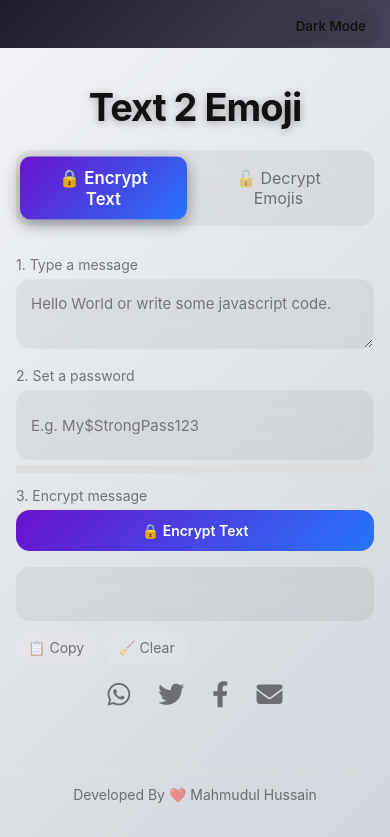
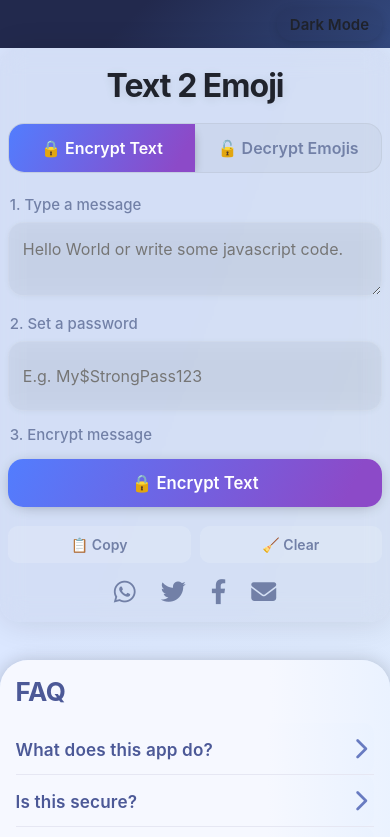
Before and after one commit to MahmudulHussain/text2emoji, a plain HTML site: page index.html in a window 390 px wide. Both pictures are taken after a click on the button "Light Mode". Shown: the top 837 px of the page. Drawn offline with Linux system fonts and the light colour scheme.

Commit message:
Update index.html

```diff
--- a/index.html
+++ b/index.html
@@ -6,144 +6,219 @@
 <title>Text 2 Emoji — Encrypt / Decrypt</title>
 <style>
 :root {
-  --bg-gradient: linear-gradient(135deg, #1f1c2c, #928dab);
-  --panel-bg: rgba(255, 255, 255, 0.05);
+  --bg-gradient: linear-gradient(135deg, #22294d 12%, #456bb3 60%, #acb1d6 100%);
+  --panel-bg: rgba(255,255,255,0.04);
   --panel-blur: blur(12px);
-  --text-color: #ffffff;
-  --muted-color: rgba(255,255,255,0.7);
-  --accent-gradient: linear-gradient(135deg, #6a11cb, #2575fc);
-  --error-bg: rgba(255, 80, 80, 0.15);
-  --error-text: #ff8080;
-  --border-radius: 14px;
-  --transition: 0.3s ease;
+  --text-color: #fafbfc;
+  --muted-color: #a9b2c6;
+  --accent-gradient: linear-gradient(135deg, #5f89ff, #ab3bee 80%);
+  --error-bg: rgba(255,35,93,0.16);
+  --error-text: #ff5d84;
+  --border-radius: 15px;
+  --faq-q-bg: linear-gradient(88deg,#eaefff 76%,#d4daff 100%);
+  --faq-q-hover: linear-gradient(88deg,#dae7ff 80%,#c6d1ff 100%);
+  --faq-active-bg: #f7f7fd;
+  --faq-icon: #8c96b4;
+  --faq-icon-active: #6748b8;
+  --faq-a-color: #3e4677;
+  --transition: 280ms cubic-bezier(.42, 0, .25, 1);
 }
 
 body.light {
-  --bg-gradient: linear-gradient(135deg, #f0f2f5, #d0d4db);
-  --panel-bg: rgba(0, 0, 0, 0.05);
-  --text-color: #111111;
-  --muted-color: rgba(0,0,0,0.5);
+  --bg-gradient: linear-gradient(110deg,#dbe7ff 32%, #deeafc 100%);
+  --panel-bg: rgba(0,0,0,0.035);
+  --text-color: #20232c;
+  --muted-color: #7280a7;
+  --accent-gradient: linear-gradient(117deg, #527dfe, #8c4ac8 90%);
   --error-text: #d63031;
+  --faq-icon: #687bc1;
+  --faq-icon-active: #864dd5;
+  --faq-q-bg: linear-gradient(88deg,#f6f8ff 70%,#eaf2ff 100%);
+  --faq-q-hover: linear-gradient(88deg,#eaf2ff 88%,#deeafc 100%);
+  --faq-a-color: #334173;
 }
 
+html,body{height:100%;margin:0;background:var(--bg-gradient);color:var(--text-color);transition:background 0.5s,color 0.5s;}
 *{box-sizing:border-box;font-family:'Inter',system-ui,sans-serif;}
-html,body{height:100%;margin:0;background:var(--bg-gradient);color:var(--text-color);transition:background 0.5s ease,color 0.5s ease;}
-.wrap{max-width:880px;margin:48px auto;padding:32px;text-align:center;}
-h1{font-size:52px;font-weight:700;letter-spacing:-1px;margin:20px 0;text-shadow:0 2px 8px rgba(0,0,0,0.3);}
+.wrap{max-width:420px;margin:48px auto 0 auto;padding:32px 2vw 24px 2vw;
+  background:var(--panel-bg);backdrop-filter:var(--panel-blur);border-radius:38px;box-shadow:0 2px 32px rgba(0,0,0,0.11);text-align:center;}
+h1{font-size:44px;font-weight:700;letter-spacing:-1px;margin:6px 0 18px;text-shadow:0 2px 12px rgba(0,0,0,0.12);}
+@media(max-width:600px){h1{font-size:32px;}.wrap{padding:12px 2vw 14px;border-radius:19px;}}
 
-/* Mode buttons */
-.controls .seg{background:var(--panel-bg);backdrop-filter:var(--panel-blur);
-border-radius:var(--border-radius);padding:8px;display:inline-flex;gap:8px;margin-bottom:16px;}
-.seg button{background:transparent;border:0;color:var(--muted-color);padding:10px 20px;border-radius:10px;cursor:pointer;transition:var(--transition);font-size:16px;}
-.seg button.active{background:var(--accent-gradient);color:white;box-shadow:0 4px 14px rgba(0,0,0,0.4);font-weight:600;transform:scale(1.05);}
+.controls .seg{display:flex;gap:0;background:var(--panel-bg);border-radius:16px;overflow:hidden;margin-bottom:22px;border:1px solid rgba(140,140,140,0.13);}
+.seg button{
+  flex:1 0 0%;background:transparent;border:0;color:var(--muted-color);
+  padding:14px 0;font-size:16px;font-weight:600;transition:all var(--transition);
+  border-radius:0;cursor:pointer;outline:none;z-index:1;position:relative;
+}
+.seg button.active{
+  background:var(--accent-gradient);color:white;box-shadow:0 5px 12px -4px #0007;
+}
 
-/* Inputs */
-label{display:block;color:var(--muted-color);margin:14px 0 6px;font-size:14px;text-align:left;}
-textarea,input[type=text],input[type=password]{width:100%;background:var(--panel-bg);backdrop-filter:var(--panel-blur);border:1px solid rgba(255,255,255,0.1);
-padding:14px;border-radius:var(--border-radius);color:var(--text-color);resize:vertical;min-height:70px;transition:var(--transition),border-color 0.3s ease;font-size:15px;}
-textarea:focus,input:focus{outline:none;border-color:#6a11cb;box-shadow:0 0 12px rgba(106,17,203,0.6);}
-input.error,textarea.error{border-color:#ff4d4d !important;box-shadow:0 0 12px rgba(255,77,77,0.7) !important;}
-
-/* Buttons */
-.btn{display:inline-flex;align-items:center;justify-content:center;gap:10px;background:var(--accent-gradient);border:0;padding:12px 14px;
-border-radius:var(--border-radius);color:white;cursor:pointer;width:100%;font-weight:600;transition:var(--transition);font-size:16px;}
-.btn:hover{transform:scale(1.03);box-shadow:0 4px 16px rgba(0,0,0,0.4);}
-
-/* Result */
-.result{margin-top:16px;background:var(--panel-bg);backdrop-filter:var(--panel-blur);padding:14px;border-radius:var(--border-radius);
-word-break:break-word;min-height:54px;font-size:15px;white-space:pre-wrap;}
-
-/* Copy/Clear */
-.copyBtn{padding:8px 12px;border-radius:10px;background:rgba(255,255,255,0.08);border:0;color:var(--muted-color);
-cursor:pointer;transition:var(--transition);font-size:14px;user-select:none;}
-.copyBtn:hover{color:white;background:rgba(255,255,255,0.15);}
-
-/* Error box */
-.error{margin-top:8px;padding:8px 12px;background:var(--error-bg);color:var(--error-text);
-border-radius:8px;font-weight:600;font-size:14px;user-select:none;}
-
-/* Password strength */
-.password-strength{margin-top:5px;height:8px;background:#ddd;border-radius:8px;overflow:hidden;}
-.password-strength-bar{height:100%;width:0%;transition:width 0.3s ease,background-color 0.3s ease;}
-.strength-text{text-align:left;font-size:12px;margin-top:3px;color:var(--muted-color);}
-
-/* Share buttons */
-.share-section{margin-top:14px;display:flex;justify-content:center;gap:16px;}
-.share-section button{background:transparent;border:none;cursor:pointer;font-size:26px;color:var(--muted-color);transition:color 0.3s ease;}
-.share-section button:hover{color:#6a11cb;}
-
-/* Footer */
-footer{margin-top:24px;color:var(--muted-color);font-size:14px;text-align:center;padding:10px 0;border-top:1px solid rgba(255,255,255,0.1);}
-
-/* Rotate */
+label{display:block;font-weight:500;color:var(--muted-color);margin:14px 0 8px 2px;font-size:15px;text-align:left;}
+textarea,input[type=password]{width:100%;background:var(--panel-bg);backdrop-filter:var(--panel-blur);border:1px solid rgba(255,255,255,0.11);
+  padding:16px 14px;border-radius:var(--border-radius);color:var(--text-color);resize:vertical;min-height:70px;
+  font-size:1rem;box-shadow:0 1px 7px rgba(0,0,0,0.05);transition:var(--transition),border-color 0.2s;
+}
+textarea:focus,input:focus{outline:none;border-color:#5f89ff;box-shadow:0 0 12px #3c6cfa25;}
+input.error,textarea.error{border-color:#ff4d4d !important;box-shadow:0 0 9px #ffcccc7b !important;background:rgba(255,70,70,0.03);}
+.btn{display:flex;align-items:center;justify-content:center;gap:10px;
+  background:var(--accent-gradient);border:0;padding:14px 0;font-weight:600;font-size:16.7px;
+  width:100%;border-radius:var(--border-radius);color:white;cursor:pointer;
+  transition:var(--transition);margin-top:15px;box-shadow:0 2px 18px -7px #0007;}
+.btn:hover{transform:scale(1.025);}
+.btn:active{transform:scale(0.97);}
+.btn:disabled{opacity:.7;cursor:not-allowed;}
+.result{margin-top:19px;background:var(--panel-bg);backdrop-filter:var(--panel-blur);padding:16px 13px 16px 13px;border-radius:var(--border-radius);word-break:break-word;min-height:48px;box-shadow:0 1.5px 12px #0002;font-size:15px;white-space:pre-wrap;}
+.result:empty{min-height:0;padding:0;border:none;box-shadow:none;}
+.copy-group{display:flex;gap:9px;margin-top:9px;}
+.copyBtn{flex:1 1 0%;padding:10px 2px;border-radius:10px;background:rgba(255,255,255,0.16);border:0;color:var(--muted-color);
+  cursor:pointer;transition:var(--transition);font-size:14px;font-weight:600;user-select:none;}
+.copyBtn:hover{color:#fff;background:rgba(120,120,255,0.14);}
+.copyBtn:active{color:#5f89ff;}
+.error{margin-top:8px;padding:10px 14px;background:var(--error-bg);color:var(--error-text);border-radius:8px;font-weight:600;font-size:14px;user-select:none;box-shadow:0 1px 7px #ffcccc36;}
+.share-section{margin-top:13px;display:flex;justify-content:center;gap:13px;}
+.share-section button{background:transparent;border:none;cursor:pointer;font-size:25px;color:var(--muted-color);transition:color .23s;}
+.share-section button:hover{color:#654de6;}
+footer{margin-top:28px;color:var(--muted-color);font-size:15px;text-align:center;padding:18px 0 6px;font-weight:500;letter-spacing:.01em;border-top:1px solid rgba(255,255,255,0.07);}
+@media(max-width:600px){.share-section{font-size:17px;}footer{padding:11px 0 8px;}}
 @keyframes rotate{from{transform:rotate(0deg);}to{transform:rotate(360deg);}}
 .rotating{animation:rotate 1s linear infinite;}
+#darkModeToggle{position:fixed;top:16px;right:16px;background:var(--panel-bg);border:none;border-radius:20px;
+padding:7px 13px;cursor:pointer;color:var(--text-color);font-weight:600;box-shadow:0 2px 10px #0002;}
+#darkModeToggle:active{transform:scale(0.97);}
+@media(max-width:650px){#darkModeToggle{top:8px;right:8px;padding:7px 13px;font-size:15px;}}
 
-/* Theme toggle */
-#darkModeToggle{position:fixed;top:12px;right:12px;background:var(--panel-bg);border:none;border-radius:20px;
-padding:6px 12px;cursor:pointer;color:var(--text-color);font-weight:600;box-shadow:0 2px 8px rgba(0,0,0,0.15);}
-
-/* Mobile */
-@media(max-width:600px){
-  h1{font-size:38px;}
-  .wrap{padding:16px;}
-  .btn{font-size:14px;}
+/* FAQ Section Styles */
+.faq-section{margin:38px auto 0 auto;max-width:470px;background:var(--faq-q-bg);
+  padding:35px 25px 18px 25px;border-radius:28px;box-shadow:0 1px 18px #0003;}
+.faq-section h2{margin-top:0;font-size:1.62rem;letter-spacing:-.5px;text-align:left;font-weight:700;margin-bottom:16px;color:#4c5997;}
+.faq-list{list-style:none;padding:0;}
+.faq-list li{margin:0;padding:0;border-bottom:1px solid #e6e7f3;}
+.faq-list li:last-child{border-bottom:none;}
+.faq-q{display:flex;align-items:center;justify-content:space-between;
+   font-size:1.07rem;padding:13px 0 12px 0;font-weight:600;color:#4c5997;cursor:pointer;
+   background:var(--faq-q-bg);border-radius:10px;transition:background .22s;
+   letter-spacing:.01em;user-select:none;}
+.faq-q:hover{background:var(--faq-q-hover);}
+.faq-q .faq-toggle-icon{
+  font-size:22px;margin-right:7px;display:inline-block;transition:color .22s,transform .2s;
+  color:var(--faq-icon);
 }
+.faq-list li.active .faq-q .faq-toggle-icon{
+  color:var(--faq-icon-active);
+  transform:rotate(90deg);
+}
+.faq-list li.active .faq-q{background:var(--faq-active-bg);}
+.faq-a{
+  font-size:15.2px;margin:0 0 13px 0;color:var(--faq-a-color);line-height:1.77;
+  background:none;padding:7px 0 9px 0;display:none;animation:fadeInActive .33s;
+}
+.faq-list li.active .faq-a{display:block;}
+@keyframes fadeInActive{from{opacity:0;transform:translateY(-8px);}to{opacity:1;transform:translateY(0);}
+}
+@media(max-width:600px){.faq-section{padding:16px 4vw 13px 4vw;}}
 </style>
 <link rel="stylesheet" href="https://cdnjs.cloudflare.com/ajax/libs/font-awesome/6.4.0/css/all.min.css"/>
 </head>
 <body>
-<button id="darkModeToggle">Light Mode</button>
-
+<button id="darkModeToggle" aria-pressed="false">Light Mode</button>
 <div class="wrap">
  <h1 id="pageTitle">Text 2 Emoji</h1>
  <div class="controls">
    <div class="seg">
-    <button id="tab-encrypt" class="active">🔒 Encrypt Text</button>
-    <button id="tab-decrypt">🔓 Decrypt Emojis</button>
+     <button id="tab-encrypt" class="active" type="button">🔒 Encrypt Text</button>
+     <button id="tab-decrypt" type="button">🔓 Decrypt Emojis</button>
    </div>
  </div>
-
  <form id="mainForm" onsubmit="return false;">
    <label id="label-input">1. Type a message</label>
-  <textarea id="textInput" placeholder="Hello World or write some javascript code."></textarea>
-
+   <textarea id="textInput" autocomplete="off" autocapitalize="off" spellcheck="false" placeholder="Hello World or write some javascript code."></textarea>
    <label>2. Set a password</label>
-  <input id="password" type="password" placeholder="E.g. My$StrongPass123"/>
-  <div class="password-strength"><div id="passwordStrengthBar" class="password-strength-bar"></div></div>
-  <div id="strengthText" class="strength-text"></div>
-
+   <input id="password" type="password" autocomplete="new-password" placeholder="E.g. My$StrongPass123"/>
    <label id="label-action">3. Encrypt message</label>
-  <button class="btn" id="actionBtn">🔒 Encrypt Text</button>
-
+   <button class="btn" id="actionBtn" type="button">🔒 Encrypt Text</button>
    <div class="result" id="resultBox"></div>
-
-  <div style="display:flex;gap:10px;margin-top:10px;flex-wrap:wrap;">
-    <button class="copyBtn" id="copyBtn">📋 Copy</button>
-    <button class="copyBtn" id="clearBtn">🧹 Clear</button>
+   <div class="copy-group">
+     <button class="copyBtn" id="copyBtn" type="button">📋 Copy</button>
+     <button class="copyBtn" id="clearBtn" type="button">🧹 Clear</button>
    </div>
-
    <div id="err" class="error" style="display:none"></div>
  </form>
-
  <div class="share-section">
-  <button id="shareWhatsapp" title="Share on WhatsApp"><i class="fab fa-whatsapp"></i></button>
-  <button id="shareTwitter" title="Share on Twitter"><i class="fab fa-twitter"></i></button>
-  <button id="shareFacebook" title="Share on Facebook"><i class="fab fa-facebook-f"></i></button>
-  <button id="shareEmail" title="Email"><i class="fas fa-envelope"></i></button>
+   <button id="shareWhatsapp" title="Share on WhatsApp" type="button"><i class="fab fa-whatsapp"></i></button>
+   <button id="shareTwitter" title="Share on Twitter" type="button"><i class="fab fa-twitter"></i></button>
+   <button id="shareFacebook" title="Share on Facebook" type="button"><i class="fab fa-facebook-f"></i></button>
+   <button id="shareEmail" title="Email" type="button"><i class="fas fa-envelope"></i></button>
  </div>
 </div>
+<!-- FAQ Section Accordion -->
+<div class="faq-section">
+  <h2>FAQ</h2>
+  <ul class="faq-list">
+    <li>
+      <div class="faq-q">
+        <span>What does this app do?</span>
+        <span class="faq-toggle-icon"><i class="fa fa-chevron-right"></i></span>
+      </div>
+      <div class="faq-a">It lets you encrypt any text message into an emoji string with a password, or decrypt back to text using the same password. Only those with the password can recover the original message.</div>
+    </li>
+    <li>
+      <div class="faq-q">
+        <span>Is this secure?</span>
+        <span class="faq-toggle-icon"><i class="fa fa-chevron-right"></i></span>
+      </div>
+      <div class="faq-a">Yes: encryption uses AES-GCM (with PBKDF2 key derivation). However, make sure to use a strong password! Anyone with your password and the emoji code can decrypt the message.</div>
+    </li>
+    <li>
+      <div class="faq-q">
+        <span>What if I forget my password?</span>
+        <span class="faq-toggle-icon"><i class="fa fa-chevron-right"></i></span>
+      </div>
+      <div class="faq-a">You cannot decrypt the emoji message. There is no password recovery—they never leave your device.</div>
+    </li>
+    <li>
+      <div class="faq-q">
+        <span>Why is my text turned into emojis?</span>
+        <span class="faq-toggle-icon"><i class="fa fa-chevron-right"></i></span>
+      </div>
+      <div class="faq-a">Emojis are used as a fun, visual way to encode the encrypted bytes. They don’t reveal any information about your original message.</div>
+    </li>
+    <li>
+      <div class="faq-q">
+        <span>How do I share my encrypted message?</span>
+        <span class="faq-toggle-icon"><i class="fa fa-chevron-right"></i></span>
+      </div>
+      <div class="faq-a">Simply copy the emoji string you get and send it to a friend (but keep the password secret!). You can also use the provided share buttons for WhatsApp, Twitter, Facebook, and email.</div>
+    </li>
+    <li>
+      <div class="faq-q">
+        <span>Does this store my data?</span>
+        <span class="faq-toggle-icon"><i class="fa fa-chevron-right"></i></span>
+      </div>
+      <div class="faq-a">No—your text, emoji string, and password are processed only in your browser. They are never sent to any server.</div>
+    </li>
+  </ul>
+</div>
+<footer>Developed By ❤️ Mahmudul Hussain</footer>
+<script>
+// FAQ accordion logic
+document.querySelectorAll('.faq-q').forEach((el, idx) => {
+  el.onclick = function(){
+    let li = el.closest('li');
+    let isActive = li.classList.contains('active');
+    // Close all except current
+    document.querySelectorAll('.faq-list li').forEach(lix => lix.classList.remove('active'));
+    if(!isActive) li.classList.add('active');
+  }
+});
 
-<footer>Developed By ❤️ Mahmudul Hussain</footer>
-
-<script>
 const pageTitle=document.getElementById('pageTitle');
 const tabEncrypt=document.getElementById('tab-encrypt'),tabDecrypt=document.getElementById('tab-decrypt');
 const actionBtn=document.getElementById('actionBtn'),textInput=document.getElementById('textInput');
 const passwordInput=document.getElementById('password'),resultBox=document.getElementById('resultBox');
 const copyBtn=document.getElementById('copyBtn'),clearBtn=document.getElementById('clearBtn'),errEl=document.getElementById('err');
 const labelInput=document.getElementById('label-input'),labelAction=document.getElementById('label-action');
-const strengthBar=document.getElementById('passwordStrengthBar'),strengthText=document.getElementById('strengthText');
 let mode='encrypt';
 
 /* Mode switching */
@@ -167,26 +242,12 @@ function setMode(m){
     pageTitle.textContent='Emoji 2 Text';
   }
   textInput.value='';passwordInput.value='';resultBox.innerText='';
-  strengthBar.style.width='0%';strengthText.innerText='';
   clearErrors();
 }
 
 /* Error handling */
 function clearErrors(){errEl.style.display='none';errEl.innerText='';textInput.classList.remove('error');passwordInput.classList.remove('error');}
 function showError(msg){errEl.style.display='block';errEl.innerText=msg;}
-
-/* Password strength */
-passwordInput.addEventListener('input',()=>{
-  const score=calcStrength(passwordInput.value);
-  updateStrengthUI(score);
-});
-function calcStrength(p){let s=0;if(p.length>=8)s++;if(/[A-Z]/.test(p))s++;if(/[a-z]/.test(p))s++;if(/\d/.test(p))s++;if(/[\W_]/.test(p))s++;return s;}
-function updateStrengthUI(score){
-  const pct=(score/5)*100;strengthBar.style.width=pct+'%';
-  const levels=['Very Weak','Weak','Fair','Good','Strong','Very Strong'];
-  const colors=['#ff4d4d','#ff944d','#ffcc00','#99cc00','#00cc66','#00994d'];
-  strengthBar.style.backgroundColor=colors[score];strengthText.innerText=levels[score]||'';
-}
 
 /* Action button */
 actionBtn.onclick=async()=>{
@@ -210,7 +271,7 @@ copyBtn.onclick=async()=>{
   await navigator.clipboard.writeText(resultBox.innerText);
   copyBtn.innerText='Copied ✅';setTimeout(()=>copyBtn.innerText='📋 Copy',1400);
 };
-clearBtn.onclick=()=>{textInput.value='';passwordInput.value='';resultBox.innerText='';strengthBar.style.width='0%';strengthText.innerText='';clearErrors();};
+clearBtn.onclick=()=>{textInput.value='';passwordInput.value='';resultBox.innerText='';clearErrors();};
 
 /* Share buttons */
 function getResultEncoded(){return encodeURIComponent(resultBox.innerText.trim());}
@@ -225,6 +286,7 @@ darkModeToggle.onclick=()=>{
   document.body.classList.toggle('light');
   darkModeToggle.textContent=document.body.classList.contains('light')?'Dark Mode':'Light Mode';
   localStorage.setItem('theme',document.body.classList.contains('light')?'light':'dark');
+  darkModeToggle.setAttribute('aria-pressed',document.body.classList.contains('light'));
 };
 if(localStorage.getItem('theme')==='light'){document.body.classList.add('light');darkModeToggle.textContent='Dark Mode';}
 
```
Lines whose indentation alone changed are shown as unchanged.
